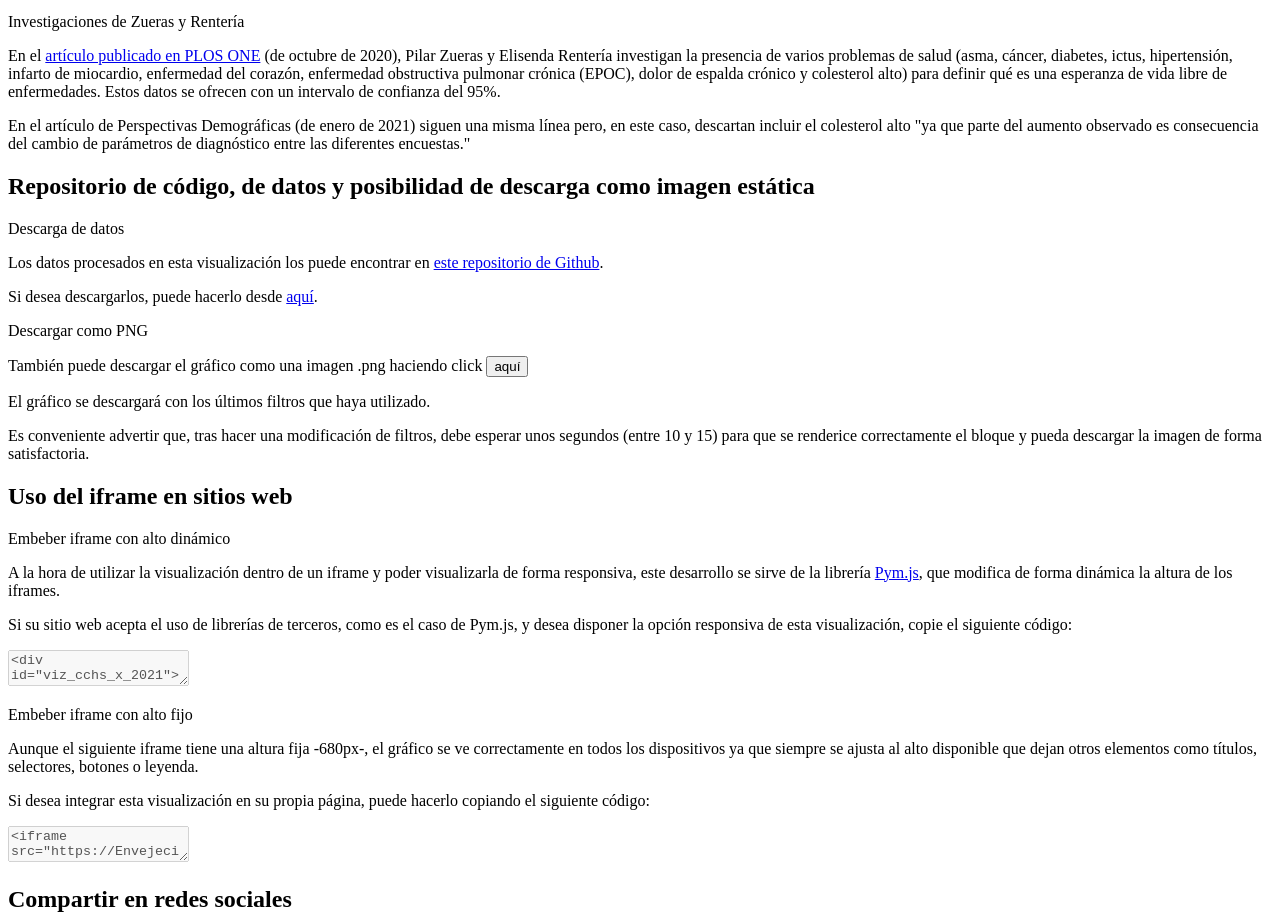
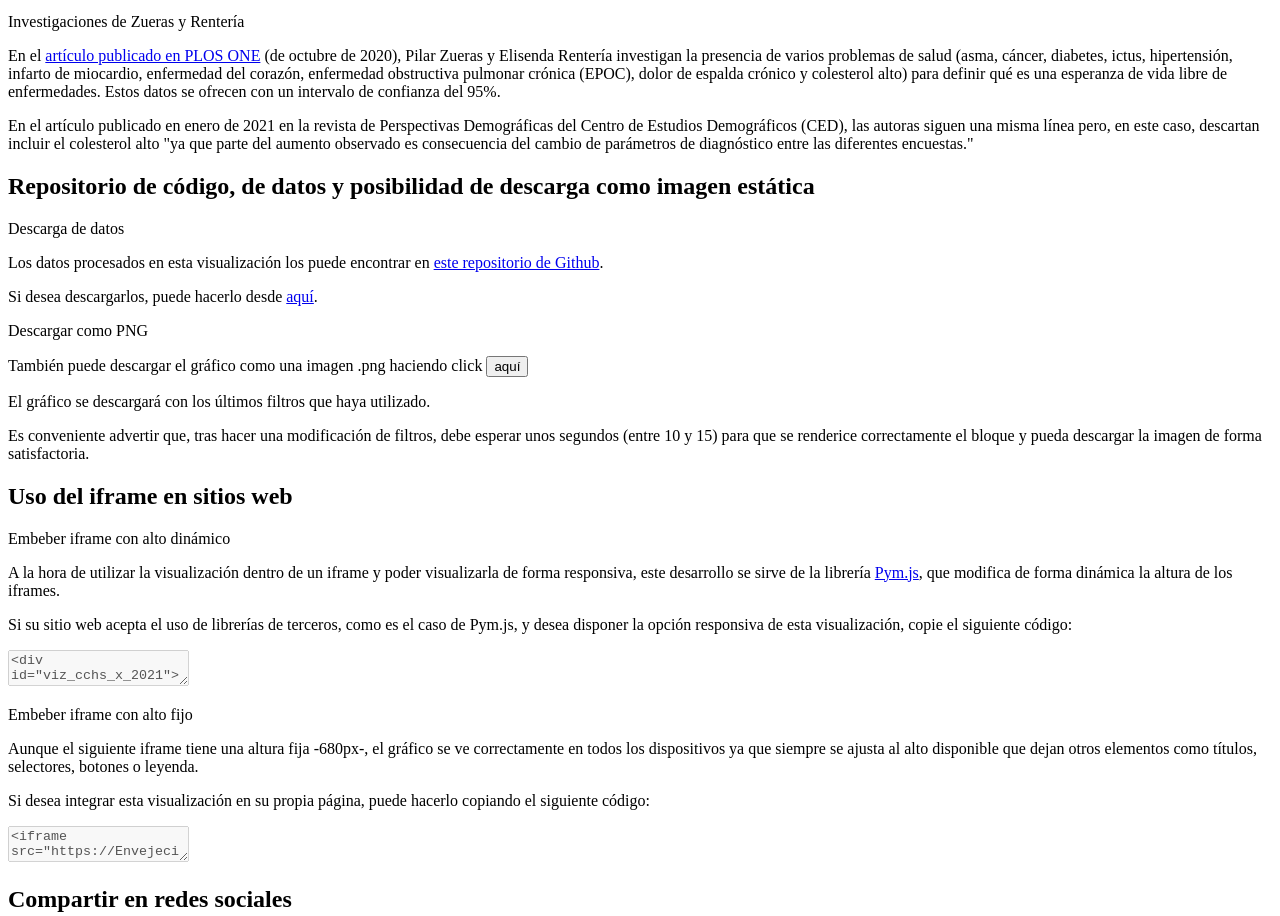
Before and after one commit to EnvejecimientoEnRed/longevidad_edv-saludable_barras, a website: page pre/template.html in a window 1280 px wide. Shown: the part 1760-2676 px from the top of the page. Drawn offline with Linux system fonts and the light colour scheme; a script that the page names is missing.

Commit message:
Cambio en Notas

```diff
--- a/pre/template.html
+++ b/pre/template.html
@@ -86,7 +86,7 @@
                 <p class="text__paragraph">Por su parte, para el análisis de las condiciones crónicas seleccionan cuatro grupos de enfermedades frecuentes: diabetes de tipo 2, enfermedad del corazón, enfermedades cerebrovasculares y cáncer.</p>
                 <p class="text__header">Investigaciones de Zueras y Rentería</p>
                 <p class="text__paragraph">En el <a class="link" href="https://journals.plos.org/plosone/article?id=10.1371/journal.pone.0240923" target="_blank">artículo publicado en PLOS ONE</a> (de octubre de 2020), Pilar Zueras y Elisenda Rentería investigan la presencia de varios problemas de salud (asma, cáncer, diabetes, ictus, hipertensión, infarto de miocardio, enfermedad del corazón, enfermedad obstructiva pulmonar crónica (EPOC), dolor de espalda crónico y colesterol alto) para definir qué es una esperanza de vida libre de enfermedades. Estos datos se ofrecen con un intervalo de confianza del 95%.</p>
-                <p class="text__paragraph">En el artículo de Perspectivas Demográficas (de enero de 2021) siguen una misma línea pero, en este caso, descartan incluir el colesterol alto "ya que parte del aumento observado es consecuencia del cambio de parámetros de diagnóstico entre las  diferentes  encuestas."</p>
+                <p class="text__paragraph">En el artículo publicado en enero de 2021 en la revista de Perspectivas Demográficas del Centro de Estudios Demográficos (CED), las autoras siguen una misma línea pero, en este caso, descartan incluir el colesterol alto "ya que parte del aumento observado es consecuencia del cambio de parámetros de diagnóstico entre las  diferentes  encuestas."</p>
             </section>
             <section class="content b-data">
                 <div class="b-title">
```
Also changed, not shown: docs/index.html (+1 -1 lines).
